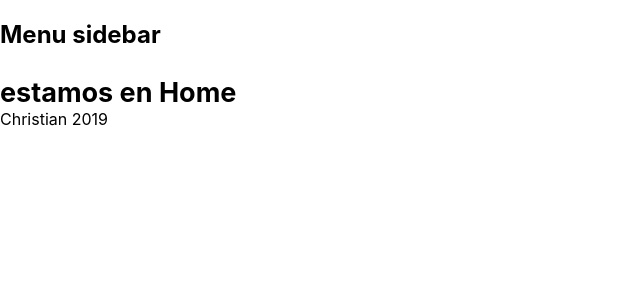
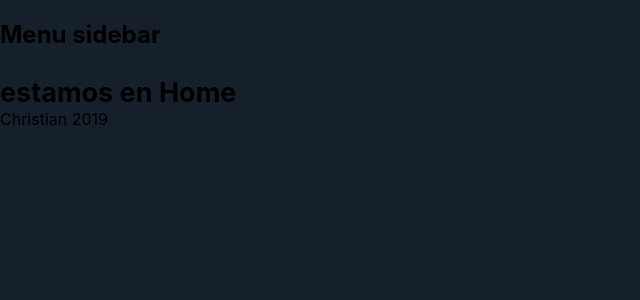
Before and after one commit to Luiggi13/clientR, a React (Create React App) app: page / in a window 1280 px wide. Shown: the top 300 px of the page, without its empty margins (0-640 px from the left). Built offline with nearby package versions, Linux system fonts and the light colour scheme; the HTML template or start-up script is replaced by a standard one.

Commit message:
import variable scss, and apply dark theme

```diff
--- a/src/index.scss
+++ b/src/index.scss
@@ -1,3 +1,4 @@
+@import "./scss/index.scss";
 body {
   margin: 0;
   font-family: -apple-system, BlinkMacSystemFont, 'Segoe UI', 'Roboto', 'Oxygen',
@@ -5,6 +6,7 @@ body {
     sans-serif;
   -webkit-font-smoothing: antialiased;
   -moz-osx-font-smoothing: grayscale;
+  background-color: $background-dark-web;
 }
 
 code {
```
